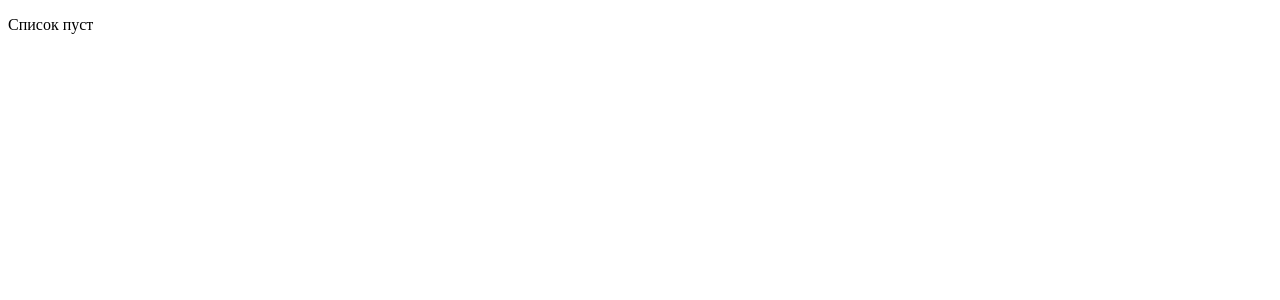
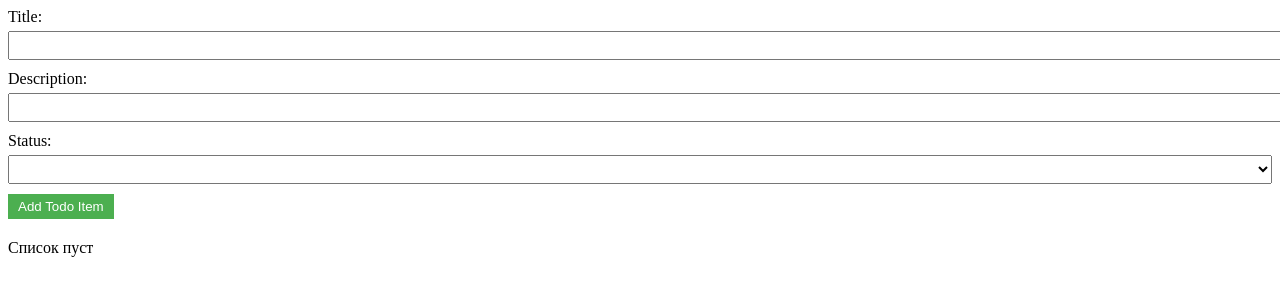
Before and after one commit to Metwet/todolist, an Angular app: page / in a window 1280 px wide. Shown: the top 300 px of the page. Built offline with nearby package versions, Linux system fonts and the light colour scheme.

Commit message:
created component TodoForm

```diff
--- /dev/null
+++ b/src/app/components/todo-form/todo-form.component.css
@@ -0,0 +1,26 @@
+form {
+  margin-bottom: 20px;
+}
+
+label {
+  display: block;
+  margin-bottom: 5px;
+}
+
+input, select {
+  width: 100%;
+  padding: 5px;
+  margin-bottom: 10px;
+}
+
+button {
+  padding: 5px 10px;
+  background-color: #4CAF50;
+  color: white;
+  border: none;
+  cursor: pointer;
+}
+
+button:hover {
+  background-color: #45a049;
+}
--- /dev/null
+++ b/src/app/components/todo-form/todo-form.component.html
@@ -0,0 +1,19 @@
+<form (ngSubmit)="addTodoItem()">
+    <div>
+      <label>Title:</label>
+      <input type="text" [(ngModel)]="newTodoItem.title" name="title" required>
+    </div>
+    <div>
+      <label>Description:</label>
+      <input type="text" [(ngModel)]="newTodoItem.description" name="description" required>
+    </div>
+    <div>
+      <label>Status:</label>
+      <select [(ngModel)]="newTodoItem.status" name="status" required>
+        <option value="Normal">Normal</option>
+        <option value="Important">Important</option>
+        <option value="Completed">Completed</option>
+      </select>
+    </div>
+    <button type="submit">Add Todo Item</button>
+</form>
--- /dev/null
+++ b/src/app/components/todo-form/todo-form.component.ts
@@ -0,0 +1,18 @@
+import { Component, EventEmitter, Output } from '@angular/core';
+import { TodoItem, TodoStatus } from 'src/app/models/todo-item.model';
+
+@Component({
+  selector: 'app-todo-form',
+  templateUrl: './todo-form.component.html',
+  styleUrls: ['./todo-form.component.css']
+})
+export class TodoFormComponent {
+  newTodoItem: TodoItem = new TodoItem(0, '', '', TodoStatus.Normal);
+
+  @Output() addTodoItemEvent = new EventEmitter<TodoItem>();
+
+  addTodoItem(): void {
+    this.addTodoItemEvent.emit(this.newTodoItem);
+    this.newTodoItem = new TodoItem(0, '', '', TodoStatus.Normal)
+  }
+}
--- a/src/app/components/todo-list/todo-list.component.html
+++ b/src/app/components/todo-list/todo-list.component.html
@@ -1,6 +1,7 @@
+<app-todo-form (addTodoItemEvent)="addTodoItem($event)"></app-todo-form>
 <div *ngIf="todoItems.length > 0; else emptyList">
     <app-todo-item *ngFor="let item of todoItems" [todoItem]="item"></app-todo-item>
-  </div>
+</div>
 
 <ng-template #emptyList>
     <p>Список пуст</p>
--- a/src/app/components/todo-list/todo-list.component.ts
+++ b/src/app/components/todo-list/todo-list.component.ts
@@ -1,5 +1,5 @@
 import { Component } from '@angular/core';
-import { TodoItem } from 'src/app/models/todo-item.model';
+import { TodoItem, TodoStatus} from 'src/app/models/todo-item.model';
 import { TodoService } from 'src/app/services/todo.service';
 
 @Component({
@@ -11,4 +11,13 @@ export class TodoListComponent {
   todoItems: TodoItem[] = [];
 
   constructor(private todoService: TodoService){}
+
+  fetchTodoItems(): void {
+    this.todoItems = this.todoService.getTodoItems();
+  }
+
+  addTodoItem(newItem: TodoItem): void {
+    this.todoService.addTodoItems(newItem);
+    this.fetchTodoItems();
+  }
 }
--- a/src/app/services/todo.service.ts
+++ b/src/app/services/todo.service.ts
@@ -10,11 +10,13 @@ export class TodoService {
 
   private todoItems: TodoItem[]=[];
 
-  getTodoTtems(): TodoItem[] {
+  getTodoItems(): TodoItem[] {
     return this.todoItems;
   }
 
   addTodoItems(item: TodoItem): void {
+    console.log(item);
+    console.log(this.todoItems)
     this.todoItems.push(item);
   }
 
```
Also changed, not shown: src/app/app.module.ts (+6 -2 lines), 1 other file (tests, documents, lock files or other folders).
